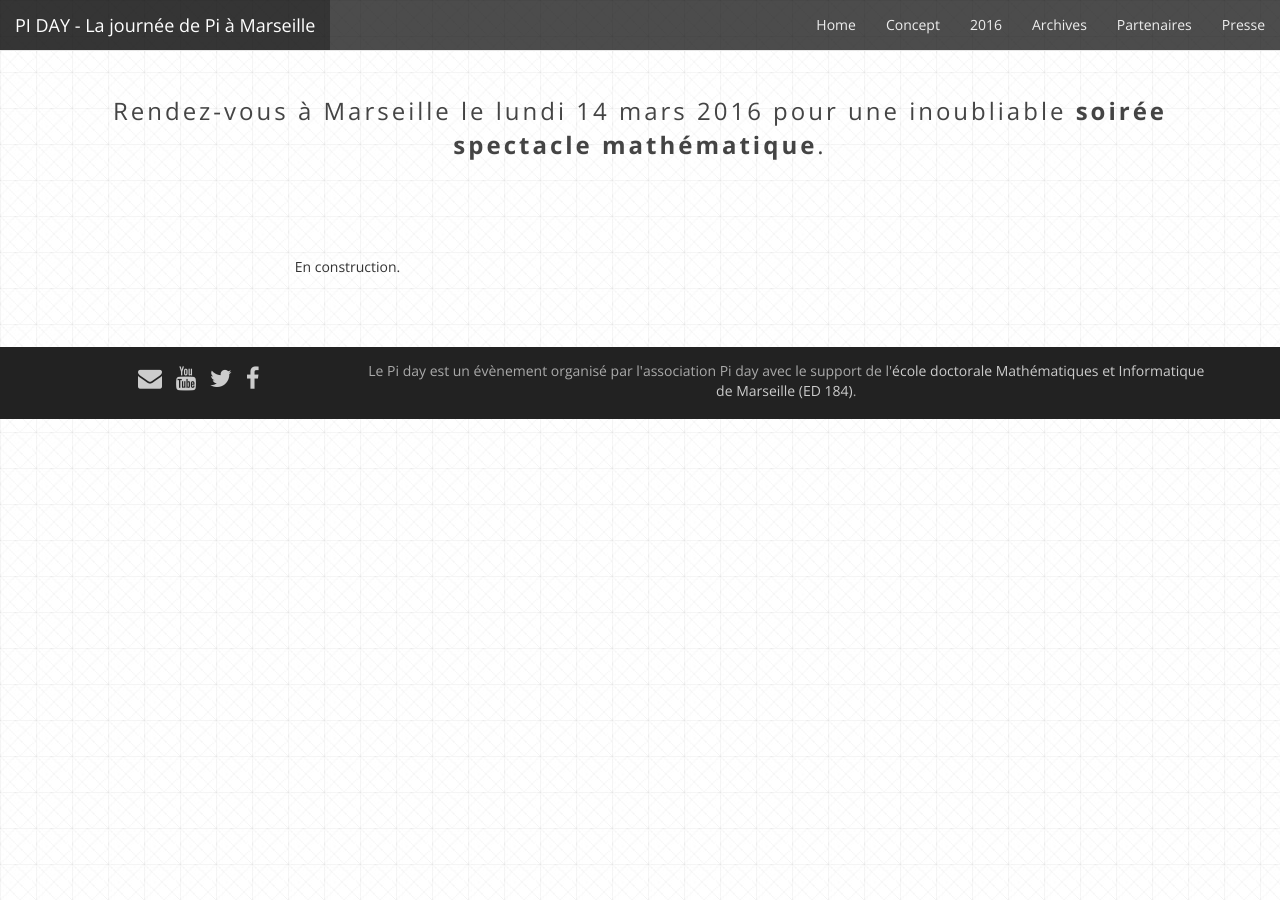
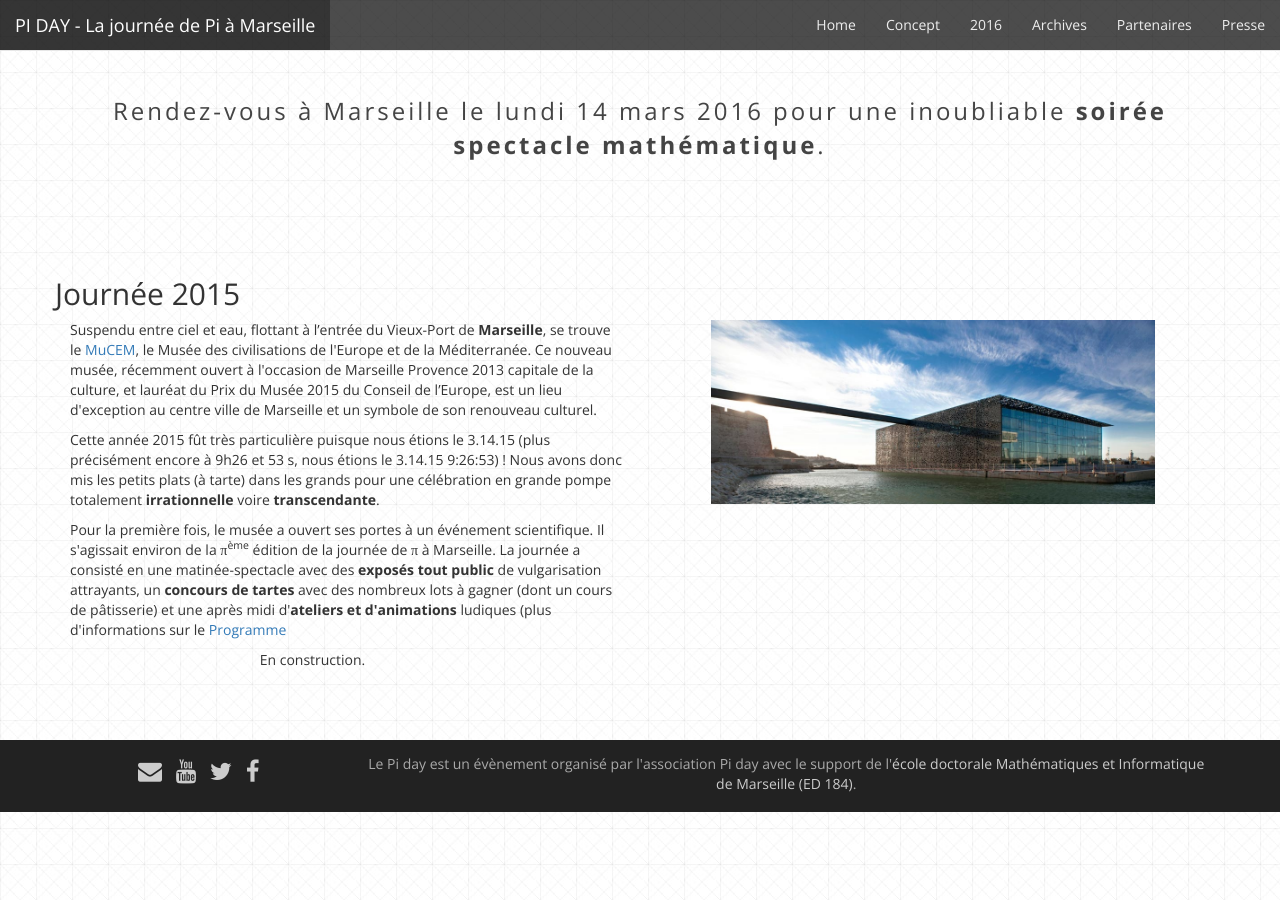
Before and after one commit to Piday/piday.github.io, a Jekyll site: the page built from archives.html, in a window 1280 px wide. Built offline with Jekyll 4.4.1, drawn with Linux system fonts in a browser that asks for light colours; nearby versions of some CDN libraries; Markdown is read by kramdown in place of the engine named in the settings.

Commit message:
archives

```diff
--- a/2016.html
+++ b/2016.html
@@ -16,7 +16,7 @@ permalink: /2016/
 	</div>
 <div class="vertical-spacer"></div>
 <div class="row text-center">
-	<div class="col-sm-6">En construction.</div>
+	<div class="col-sm-6">A venir...</div>
 </div>
 
       </div>
--- a/archives.html
+++ b/archives.html
@@ -15,6 +15,23 @@ permalink: /Archives/
 		</div>
 	</div>
 <div class="vertical-spacer"></div>
+<div class="row">
+	<h2>Journée 2015</h2>
+	<div class="col-sm-6">
+        <p>
+          Suspendu entre ciel et eau, flottant à l’entrée du Vieux-Port de <strong>Marseille</strong>, se trouve le <a href="http://www.mucem.org">MuCEM</a>, le Musée des civilisations de l'Europe et de la Méditerranée. Ce nouveau musée, récemment ouvert à l'occasion de Marseille Provence 2013 capitale de la culture, et lauréat du Prix du Musée 2015 du Conseil de l’Europe, est un lieu d'exception au centre ville de Marseille et un symbole de son renouveau culturel.</p>
+          <!-- <p>Ouvert sur le large, ce musée est par sa situation même un grand projet pour la Méditerranée dont il redessine l’horizon, désormais point de rencontre de ses deux rives.
+          </p>
+          <p>Jamais aucun musée dans le monde n’avait été consacré aux cultures de la Méditerranée pourtant si fertiles d’un point de vue historique et civilisationnel.
+        </p> -->
+		<p>Cette année 2015 fût très particulière puisque nous étions le 3.14.15 (plus précisément encore à 9h26 et 53 s, nous étions le 3.14.15 9:26:53) ! Nous avons donc mis les petits plats (à tarte) dans les grands pour une célébration en grande pompe totalement <strong>irrationnelle</strong> voire <strong>transcendante</strong>.</p>
+        <p>Pour la première fois, le musée a ouvert ses portes à un événement scientifique. Il s'agissait environ de la π<sup>ème</sup> édition de la journée de π à Marseille. La journée a consisté en une matinée-spectacle avec des <strong>exposés tout public</strong> de vulgarisation attrayants, un <strong>concours de tartes</strong> avec des nombreux lots à gagner (dont un cours de pâtisserie) et une après midi d'<strong>ateliers et d'animations</strong> ludiques (plus d'informations sur le <a class="page-link" href="{{ '2015/Programme/' | prepend: site.baseurl }}">Programme</a></p>
+    </div>
+    <div class="col-sm-6">
+        <img src="/images/mucem.jpg" alt="MuCEM" class="picture"/>
+    </div>
+  </div>
+</div>
 <div class="row text-center">
 	<div class="col-sm-6">En construction.</div>
 </div>
--- a/programme.html
+++ b/programme.html
@@ -8,7 +8,7 @@
 <div class="container">
   <div class="row text-center">
     <div class="col-sm-12">
-       <h1 class = "programme">Programme de la journée</h1>
+       <h1 class = "programme">Programme de la journée 2015, au <a href="www.mucem.org">MuCEM</a></h1>
     </div>
   </div>
   <div class="row text-center">
```
